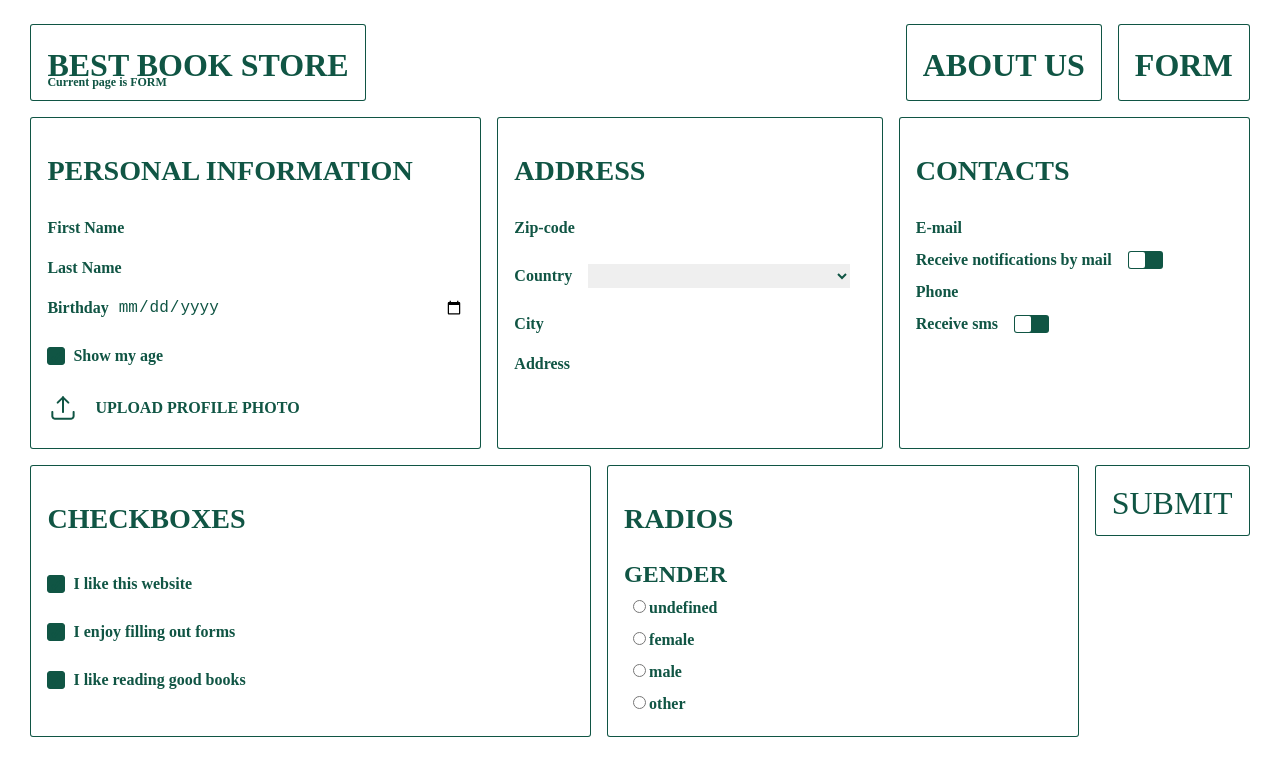
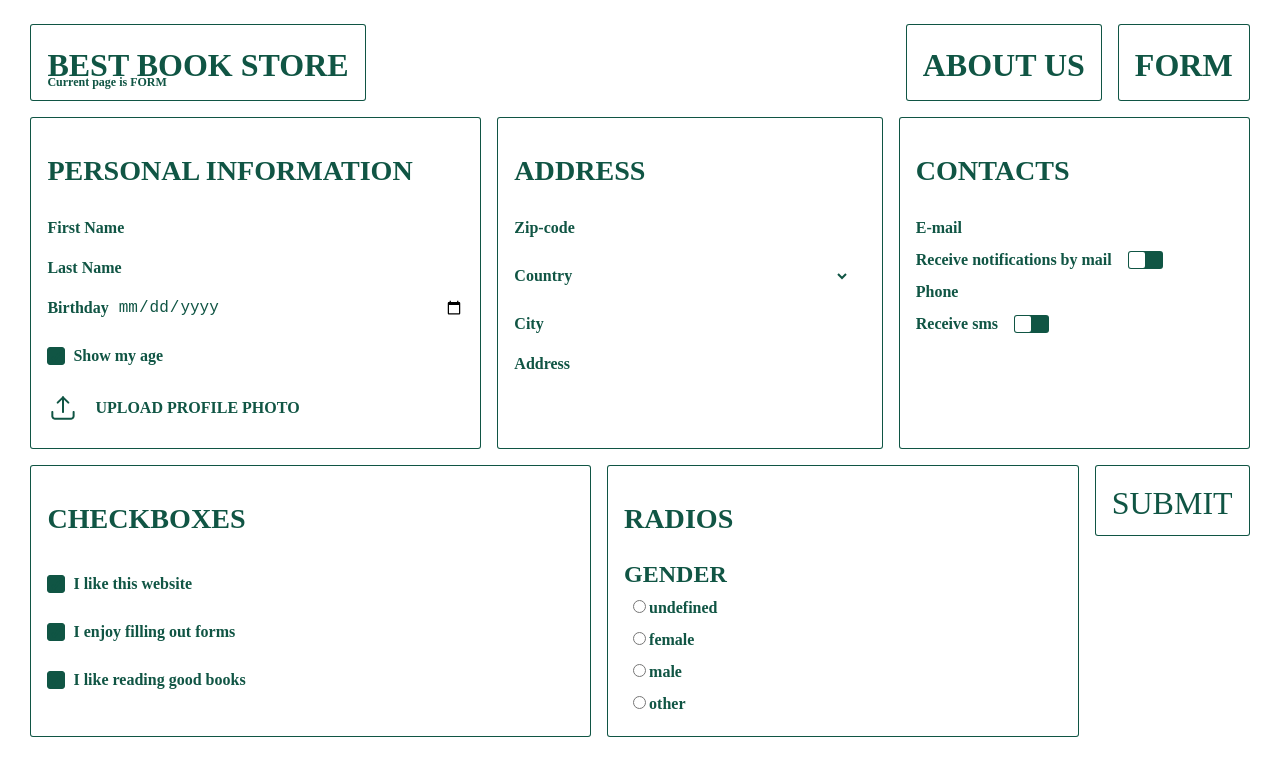
Before and after one commit to HelgaAthame/react, a React (Vite) app in the folder react.component/: page /form in a window 1280 px wide. Shown: the top 776 px of the page. Built offline with nearby package versions, Linux system fonts and the light colour scheme; a web font is replaced by a local one.

Commit message:
feat: enhance design

```diff
--- a/react.component/src/app/Nav/nav.scss
+++ b/react.component/src/app/Nav/nav.scss
@@ -4,11 +4,11 @@ $basic: 1rem;
 
 .nav {
   display: flex;
+  flex-wrap: wrap;
   .link-wrapper{
     margin: $basic 0.5rem 0 ;
     display: flex;
     border-radius: 3px;
-    flex-grow: 1;
     display: flex;
     overflow: hidden;
     position:relative;
--- a/react.component/src/form/FormPage/formPage.scss
+++ b/react.component/src/form/FormPage/formPage.scss
@@ -81,6 +81,7 @@ $basic: 1rem;
           display: flex;
           margin: 0.5rem 0;
           transition: 1s;
+          flex-wrap: wrap;
           .input {
             overflow: visible;
             flex-grow: 1;
@@ -90,6 +91,8 @@ $basic: 1rem;
             transition: 1s;
             margin-left: 0.5rem;
             color: $color;
+            width: 50%;
+            background-color: white;
             &:focus {
               color: $col2;
               border-bottom: 1px solid $col2;
@@ -157,6 +160,7 @@ $basic: 1rem;
     margin: 0.5rem 0;
     display: flex;
     padding: 0.5rem 0;
+    flex-wrap: wrap;
     .error {
       font-size: $basic;
       color: red;
@@ -254,6 +258,7 @@ $basic: 1rem;
     text-align: left;
     display: flex;
     align-items: center;
+    flex-wrap: wrap;
     .select{
       height: 1.5rem;
       flex-grow: 1;
@@ -263,7 +268,9 @@ $basic: 1rem;
       margin: $basic;
       outline: none;
       border: none;
+      background-color: white;
       cursor: pointer;
+      width: 50%;
       &:hover{
         color: $col2;
       }
@@ -283,6 +290,7 @@ $basic: 1rem;
     flex-wrap: nowrap;
     align-items: center;
     font-size: $basic;
+    text-align: left;
 
     .switcher-input{
       height: 0;
```
